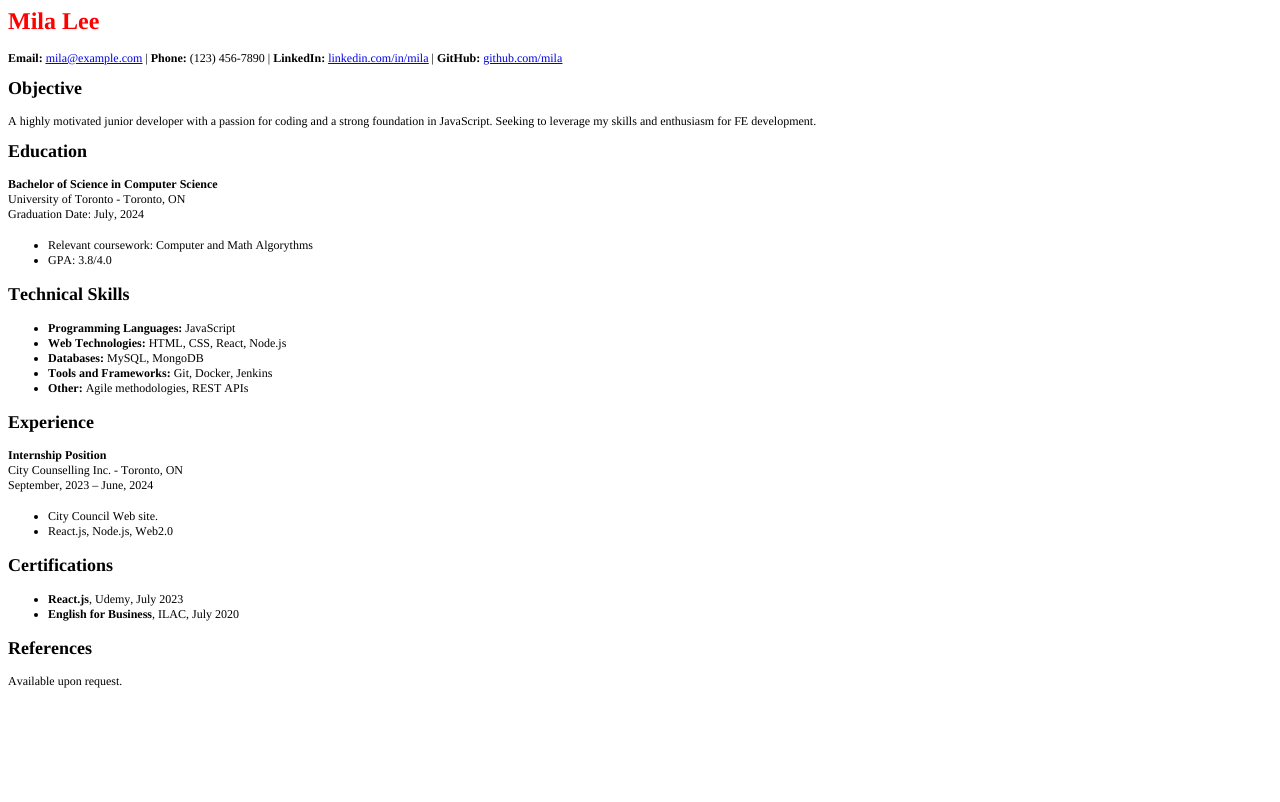
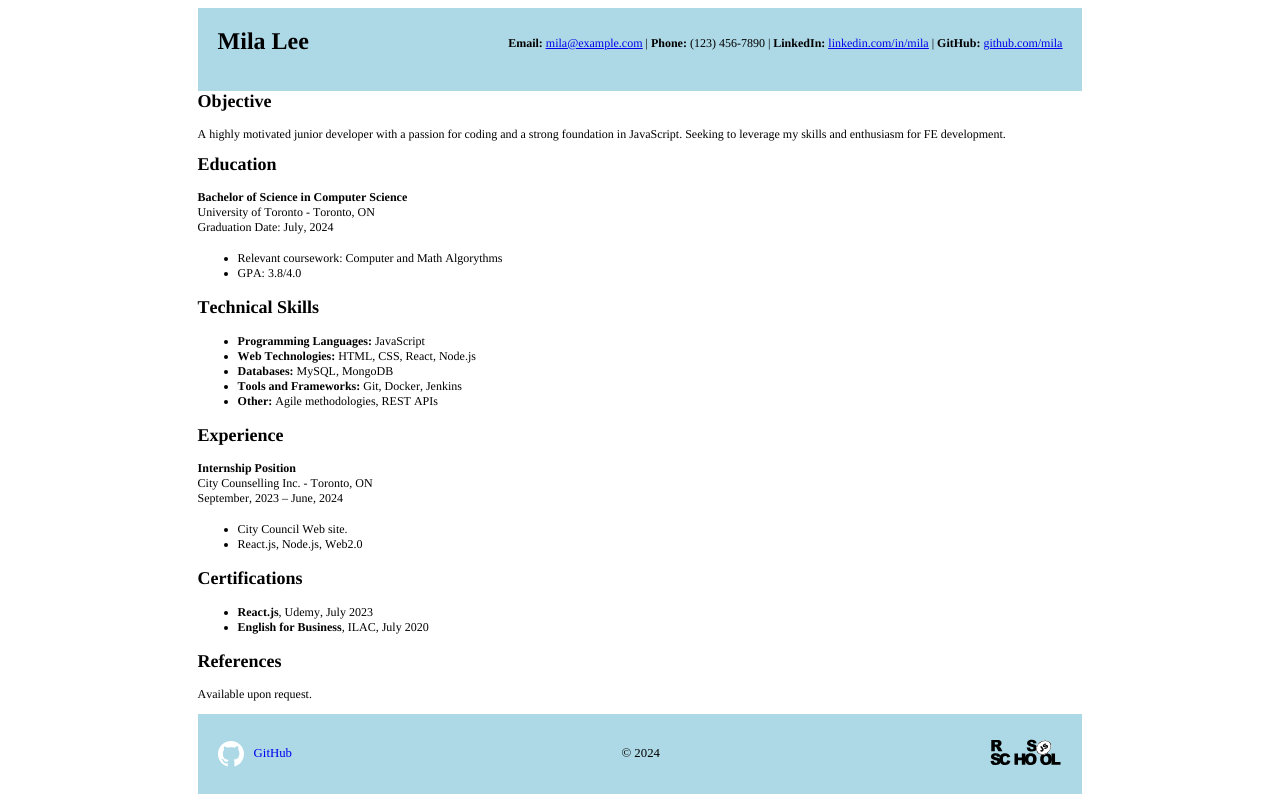
Before and after one commit to LiudmilaKalinkaLi/rsschool-cv, a plain HTML site: page index.html in a window 1280 px wide. Drawn offline with Linux system fonts and the light colour scheme.

Commit message:
feat: finalize CV. Add icons svgs, update style.css and index.html files.

```diff
--- a/index.html
+++ b/index.html
@@ -3,13 +3,15 @@
 <head>
   <meta http-equiv="Content-Type" content="text/html; charset=utf-8">
   <title>Mila Lee, Junior JS Developer</title>
-  <meta name="Generator" content="Cocoa HTML Writer">
-  <meta name="CocoaVersion" content="2566">
   <link rel="stylesheet" href="style.css">
 </head>
 <body>
+<div class="container">
+  <header>
     <h1><span class="s1"><b>Mila Lee</b></span></h1>
     <p class="p2"><span class="s1"><b>Email:</b> <a href="mailto:mila@example.com"><span class="s2">mila@example.com</span></a> | <b>Phone:</b> (123) 456-7890 | <b>LinkedIn:</b> <a href="https://linkedin.com/in/mila"><span class="s2">linkedin.com/in/mila</span></a> | <b>GitHub:</b> <a href="https://github.com/mila"><span class="s2">github.com/mila</span></a></span></p>
+  </header>
+  <main>
     <h2><span class="s1"><b>Objective</b></span></h2>
     <p class="p2"><span class="s1">A highly motivated junior developer with a passion for coding and a strong foundation in JavaScript. Seeking to leverage my skills and enthusiasm for FE development.</span></p>
     <h2><span class="s1"><b>Education</b></span></h2>
@@ -43,5 +45,16 @@ September, 2023 – June, 2024</span></p>
     </ul>
     <h2><span class="s1"><b>References</b></span></h2>
     <p class="p2"><span class="s1">Available upon request.</span></p>
+  </main>
+  <footer>
+    <a class="github-link" href="https://github.com/LiudmilaKalinkaLi">
+      <img class="github-icon" src="./icons/github.svg" alt="Github Icon" width="26" height="26">
+      <p>GitHub</p>
+    </a>
+    <p>© 2024</p>
+    <a href="https://rs.school/js/">
+      <img src="./icons/rs-school-logo.svg" alt="Rsschool Icon" width="73" height="26">
+    </a>
+  </footer></div>
 </body>
 </html>
--- a/style.css
+++ b/style.css
@@ -33,7 +33,6 @@ ul.ul1 {
 h1 {
   margin: 0.0px 0.0px 16.1px 0.0px;
   font: 24.0px Times;
-  color: red;
   -webkit-text-stroke: #000000;
 }
 
@@ -42,3 +41,39 @@ h2 {
   font: 18.0px Times;
   -webkit-text-stroke: #000000;
 }
+
+div.container {
+  width: 70%;
+  margin: 0 auto;
+}
+
+header {
+  display: flex;
+  justify-content: space-between;
+  align-items: center;
+  padding: 20px;
+  font-size: 0.8rem;
+  background-color: lightblue;
+}
+
+footer {
+  display: flex;
+  justify-content: space-between;
+  align-items: center;
+  padding: 20px;
+  font-size: 0.8rem;
+  background-color: lightblue;
+}
+
+footer a {
+  text-decoration: none;
+}
+
+footer .github-icon {
+  margin-right: 10px;
+}
+
+footer .github-link {
+    display: flex;
+    align-items: center;
+}
```
Also changed, not shown: icons/github.svg (added), icons/rs-school-logo.svg (added). Lines whose indentation alone changed are shown as unchanged.
